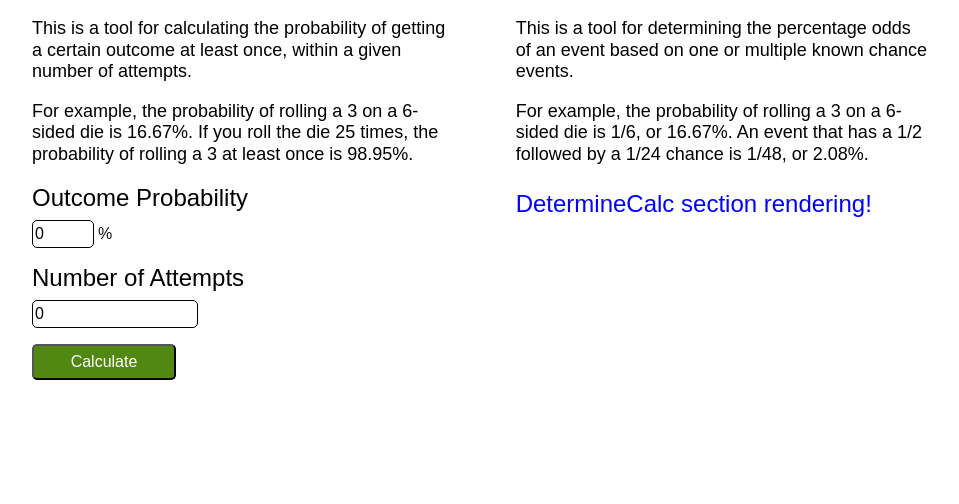
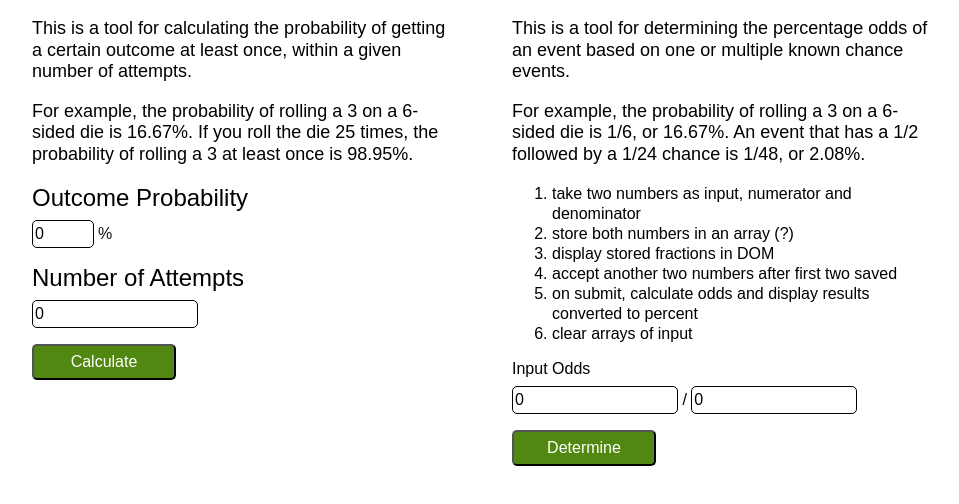
Before and after one commit to PeterBreen/probabilitycalc, a React (Create React App) app: page / in a window 1280 px wide. Shown: the top 504 px of the page, without its empty margins (160-1119 px from the left). Built offline with nearby package versions, Linux system fonts and the light colour scheme.

Commit message:
add structure and input fields to take fractions as numerator / denominator and store in an array for calculation

```diff
--- a/src/DetermineCalc.css
+++ b/src/DetermineCalc.css
@@ -1,4 +1,3 @@
-.determine-output {
-  font-size: 24px;
-  color: blue;
+li {
+line-height: 1.25;
 }
--- a/src/DetermineCalc.js
+++ b/src/DetermineCalc.js
@@ -2,10 +2,55 @@ import React, { Component } from 'react';
 import './DetermineCalc.css';
 
 class DetermineCalc extends Component {
+
+  constructor(props) {
+     super(props);
+     this.state = {
+       currentNumerator: 0,
+       currentDenominator: 0,
+       fractionArray: []
+     };
+     this.handleChange = this.handleChange.bind(this);
+     this.handleSubmit = this.handleSubmit.bind(this);
+   }
+
+   handleChange(event) {
+     const target = event.target;
+     const value = target.value;
+     const name = target.name;
+
+     this.setState({
+       [name]: value
+     });
+   }
+
+   handleSubmit(event) {
+     const numArray = this.state.fractionArray;
+     numArray.push([this.state.currentNumerator, this.state.currentDenominator])
+     this.setState({
+       fractionArray: numArray
+     });
+     event.preventDefault();
+   }
+
   render() {
     return (
-      <div>
-        <p className="determine-output">DetermineCalc section rendering!</p>
+      <div className="determine-output">
+        <ol>
+        <li>take two numbers as input, numerator and denominator</li>
+        <li>store both numbers in an array (?)</li>
+        <li>display stored fractions in DOM</li>
+        <li>accept another two numbers after first two saved</li>
+        <li>on submit, calculate odds and display results converted to percent</li>
+        <li>clear arrays of input</li>
+        </ol>
+        <form onSubmit={this.handleSubmit}>
+          <label>
+            Input Odds <br />
+          <input id="numeratorInput" name="numeratorInput" type="number" value={this.state.currentNumerator} onChange={this.handleChange} /> / <input id="denominatorInput" name="denominatorInput" type="number" value={this.state.currentDenominator} onChange={this.handleChange} />
+          </label>
+          <input type="submit" value="Determine" />
+        </form>
       </div>
     )}
   };
```
